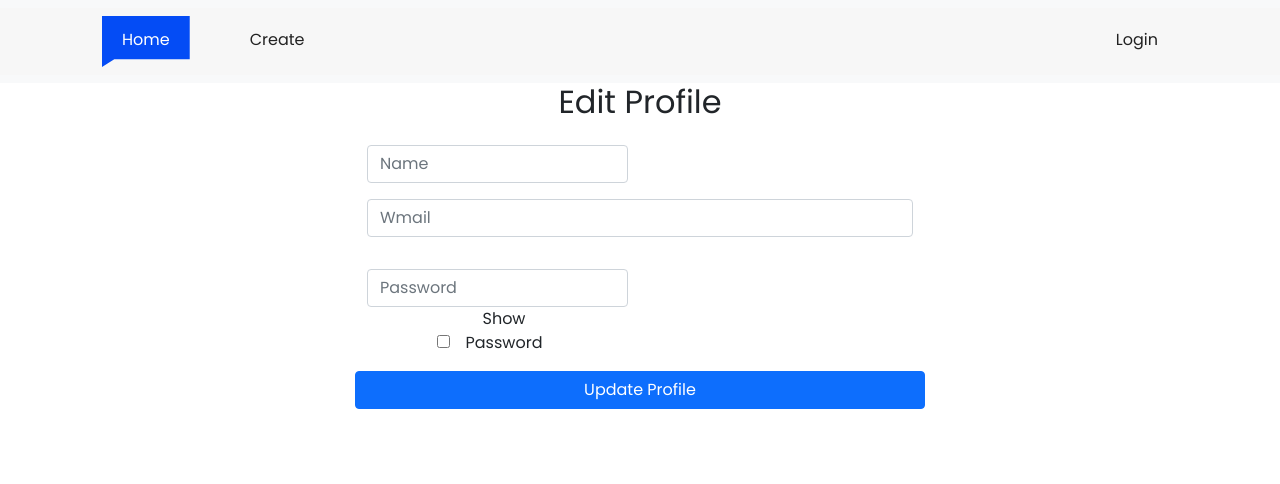
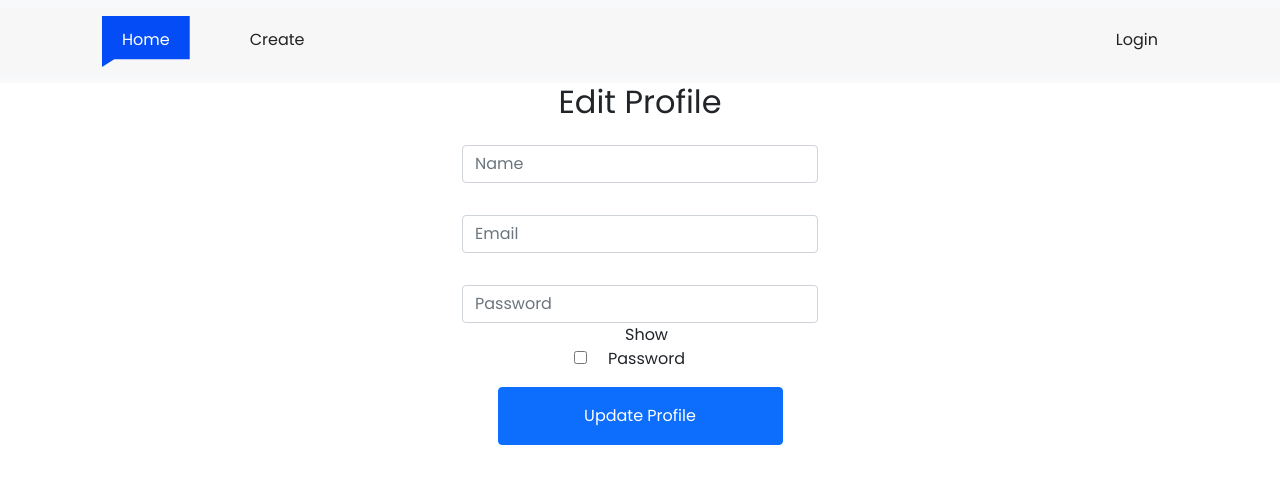
Before and after one commit to Ova248/crud-role, a React (Create React App) app: page /edit-profile in a window 1280 px wide. Shown: the top 484 px of the page. Built offline with nearby package versions, Linux system fonts and the light colour scheme; no server answers.

Commit message:
add varias cosas

```diff
--- a/src/components/navbar/Navbar.js
+++ b/src/components/navbar/Navbar.js
@@ -1,15 +1,9 @@
-import React, { useState } from "react";
+import React from "react";
 import { Link } from "react-router-dom";
-import { Dropdown } from "react-bootstrap";
 import ProfileDropdown from "../profileDropdown/ProfileDropdown";
 
 const Navbar = ({ active, setActive, user, handleLogout }) => {
   const userId = user?.uid;
-  const [showDropdown, setShowDropdown] = useState(false);
-
-  const handleDropdownToggle = () => {
-    setShowDropdown(!showDropdown);
-  };
 
   return (
     <nav className="navbar navbar-expand-lg navbar-light bg-light">
--- a/src/features/signin/SignIn.js
+++ b/src/features/signin/SignIn.js
@@ -7,19 +7,26 @@ import { useNavigate} from "react-router-dom";
 export const Login = ({ setActive }) => {
   const [email, setEmail] = useState("");
   const [password, setPasword] = useState("");
+  const [showPassword, setShowPassword] = useState(false);
 
   const navigate = useNavigate();
 
   const handleAuth = async (e) => {
     e.preventDefault();
     if (email && password) {
-      const { user } = await signInWithEmailAndPassword(auth, email, password);
-      console.log(user);
-      setActive("home");
-      navigate("/home");
+      try {
+        const { user } = await signInWithEmailAndPassword(auth, email, password);
+        console.log(user);
+        setActive("home");
+        navigate("/home");
+      } catch (error) {
+        console.error("Error signing in:", error.message);
+        return toast.error("Invalid email or password.");
+      }
     } else {
       return toast.error("All fields are mandatory to fill");
     }
+
     navigate("/");
   };
 
@@ -48,13 +55,22 @@ export const Login = ({ setActive }) => {
               </div>
               <div className="col-12 py-3">
                 <input
-                  type="password"
+                  type={showPassword ? "text" : "password"}
                   className="form-control input-text-box"
                   placeholder="Password"
                   name="password"
                   value={password}
                   onChange={(e) => setPasword(e.target.value)}
                 />
+                <input
+                  type="checkbox"
+                  id="showPassword"
+                  checked={showPassword}
+                  onChange={() => setShowPassword(!showPassword)}
+                />
+                <label className="col-0" htmlFor="showPassword">
+                  Show Password
+                </label>
               </div>
               <div className="col-12 py-3 text-center">
                 <button className="btn btn-sign-in" type="submit">
--- a/src/features/signup/SignUp.js
+++ b/src/features/signup/SignUp.js
@@ -92,7 +92,7 @@ export const Register = ({ setActive }) => {
                   checked={showPassword}
                   onChange={() => setShowPassword(!showPassword)}
                 />
-                <label className="" htmlFor="showPassword">
+                <label className="col-0" htmlFor="showPassword">
                   Show Password
                 </label>
               </div>
--- a/src/pages/EditProfile.js
+++ b/src/pages/EditProfile.js
@@ -34,15 +34,24 @@ export const EditProfile = ({ user }) => {
       await updateProfile(currentUser, { displayName });
 
       if (currentUser.email !== email) {
+        await sendEmailVerification(currentUser);
+        toast.info(`Verification email sent to ${email}`);
+      }
+
+      if (currentUser.email !== email || (await currentUser.reload()).emailVerified) {
         await updateEmail(currentUser, email);
-        await sendEmailVerification(currentUser);
       }
 
       if (password) {
         await updatePassword(currentUser, password);
       }
+
+      if (currentUser.emailVerified) {
         toast.success("Profile updated successfully");
         navigate("/");
+      } else {
+        toast.info("Please verify your email address before proceeding.");
+      }
     } catch (error) {
       console.error("Error updating profile:", error.message);
       toast.error("Error updating profile");
@@ -53,9 +62,9 @@ export const EditProfile = ({ user }) => {
     <div className="container">
       <h2>Edit Profile</h2>
       <div className="row h-100 justify-content-center align-items-center">
-        <div className="col-10 col-md-8 col-lg-6">
-          <form className="row" onSubmit={handleUpdateProfile}>
-            <div className="col-6 py-3">
+        <div className="col-auto col-lg-6 ">
+          <form className="row justify-content-md-center" onSubmit={handleUpdateProfile}>
+            <div className="col-8 py-3">
               <input
                 type="text"
                 className="form-control"
@@ -75,17 +84,17 @@ export const EditProfile = ({ user }) => {
            onChange={(e) => setLastName(e.target.value)}
            />
            </div> */}
-            <div className="mb-3">
+            <div className="col-8 py-3">
               <input
                 type="email"
                 className="form-control"
-                placeholder="Wmail"
+                placeholder="Email"
                 id="email"
                 value={email}
                 onChange={(e) => setEmail(e.target.value)}
               />
             </div>
-            <div className="col-6 py-3">
+            <div className="col-8 py-3">
               <input
                 type={showPassword ? "text" : "password"}
                 className="form-control"
@@ -100,12 +109,12 @@ export const EditProfile = ({ user }) => {
                 checked={showPassword}
                 onChange={() => setShowPassword(!showPassword)}
               />
-              <label className="col-5" htmlFor="showPassword">
+              <label className="col-4" htmlFor="showPassword">
                 {" "}
                 Show Password
               </label>
             </div>
-            <button type="submit" className="btn btn-primary">
+            <button type="submit" className="btn btn-primary col-6 py-3">
               Update Profile
             </button>
           </form>
```
Lines whose indentation alone changed are shown as unchanged.
